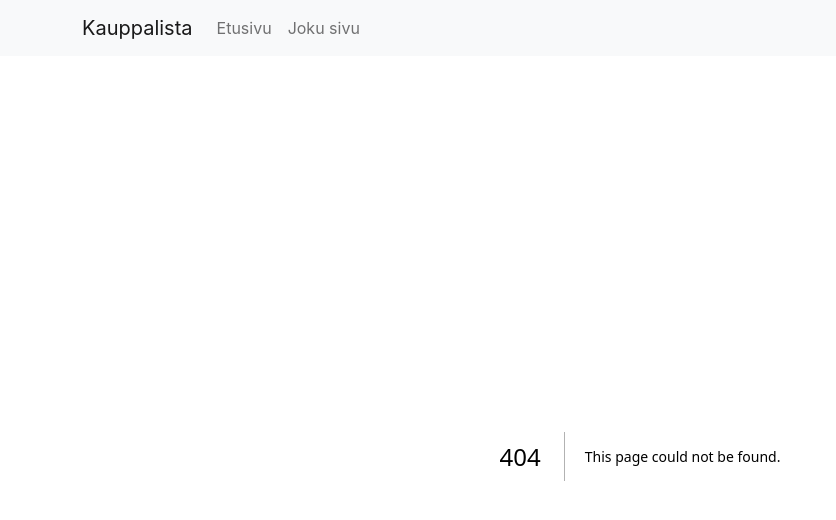
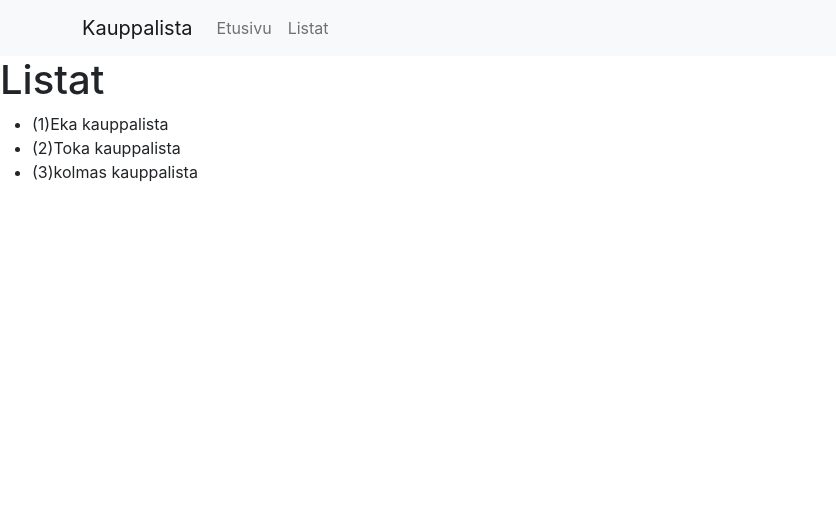
Before and after one commit to SergeiVasilyev/kauppalista2, a Next.js app: page /listat in a window 1280 px wide. Before the commit this address had no page. Shown: the top 520 px of the page, without its empty margins (0-836 px from the left). Built offline with nearby package versions, Linux system fonts and the light colour scheme.

Commit message:
Update my

```diff
--- a/components/NavigationBar.tsx
+++ b/components/NavigationBar.tsx
@@ -15,7 +15,7 @@ export default function NavigationBar() {
                             Etusivu
                         </Nav.Link>
                         <Nav.Link as={Link} href="/joku/sivu">
-                            Joku sivu
+                            Listat
                         </Nav.Link>
                     </Nav>
                 </Navbar.Collapse>
--- /dev/null
+++ b/pages/listat.tsx
@@ -0,0 +1,31 @@
+import Link from 'next/link'
+import { Page } from '@/components/Page'
+
+
+const LIST_ITEMS = [
+    {id: 1, text: "Eka kauppalista"},
+    {id: 2, text: "Toka kauppalista"},
+    {id: 3, text: "kolmas kauppalista"},
+]
+
+export default function ListatSivu() {
+    function ListItem({id, text}: {id: number, text: string}) {
+        return (
+        <li>
+            <Link href="listat/{id}">
+                ({id}){text}
+            </Link>
+        </li>
+        )
+    }
+    return (
+        <Page title="Listat">
+            <ul>
+            {LIST_ITEMS.map((item) => (
+                <ListItem id={item.id} text={item.text} />
+            )
+            )}
+            </ul>
+        </Page>
+    );
+}
```
Also changed, not shown: pages/index.tsx (+5 -0 lines), pages/lista/[listId].tsx (added, +16 -0 lines), tsconfig.json (indentation only), 1 other file (tests, documents, lock files or other folders).
